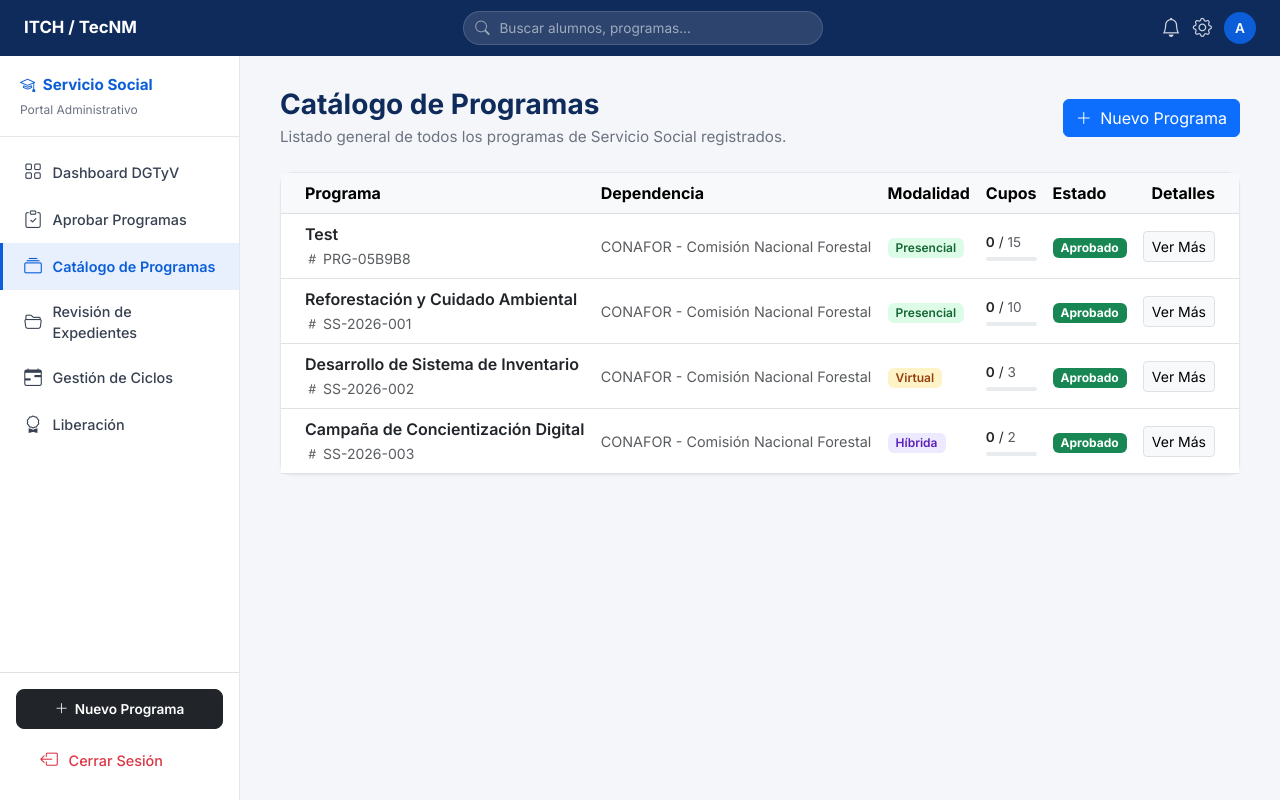
After one commit to Noe2118/Servicio-Social, a PHP site: page /dgtyv/catalogo_programas in a window 1280 px wide. The commit adds this page. Run offline with PHP 8.4, Linux system fonts and the light colour scheme; the visitor is signed in with stand-in values (Sample User, id 1); data comes from the database, SQL or seed files in the repository.

Commit message:
feat: se agrego la vista para ver el catalogo de programas de la interfaz del director

```diff
--- a/controllers/DgtyvController.php
+++ b/controllers/DgtyvController.php
@@ -309,6 +309,28 @@ class DgtyvController extends Controller {
         $this->redirect('dgtyv/liberacion');
     }
 
+    public function catalogo_programas(): void {
+        $programas = $this->programaModel->obtenerTodosLosProgramas();
+
+        foreach ($programas as &$prog) {
+            $horarios = $this->programaModel->obtenerHorariosPorPrograma($prog['id_programa']);
+            $strs = [];
+            foreach ($horarios as $h) {
+                $inicio = date('H:i', strtotime($h['hora_inicio']));
+                $fin = date('H:i', strtotime($h['hora_fin']));
+                $strs[] = $h['dia_semana'] . ' (' . $inicio . ' - ' . $fin . ')';
+            }
+            $prog['horarios_formateados'] = empty($strs) ? 'No definido' : implode(', ', $strs);
+        }
+        unset($prog);
+
+        $this->view('dgtyv/catalogo_programas', [
+            'titulo' => 'Catálogo de Programas',
+            'programas' => $programas,
+            'paginaActiva' => 'catalogo_programas'
+        ]);
+    }
+
     /**
      * Módulo para crear un programa nuevo (Admin DGTyV)
      */
@@ -338,13 +360,25 @@ class DgtyvController extends Controller {
             'descripcion' => $_POST['descripcion'] ?? '',
             'perfiles_requeridos' => $_POST['perfiles_requeridos'] ?? '',
             'cupos_totales' => $_POST['cupos_totales'] ?? '',
+            'dia_semana' => $_POST['dia_semana'] ?? '',
+            'hora_inicio' => $_POST['hora_inicio'] ?? '',
+            'hora_fin' => $_POST['hora_fin'] ?? '',
             'ubicacion' => $_POST['ubicacion'] ?? '',
             'responsable_nombre' => $_POST['responsable_nombre'] ?? '',
             'responsable_contacto' => $_POST['responsable_contacto'] ?? ''
         ];
 
+        $horarios = [];
+        if (!empty($_POST['dia_semana']) && !empty($_POST['hora_inicio']) && !empty($_POST['hora_fin'])) {
+            $horarios[] = [
+                'dia' => $_POST['dia_semana'],
+                'inicio' => $_POST['hora_inicio'],
+                'fin' => $_POST['hora_fin']
+            ];
+        }
+
         // Se usa la nueva firma (aunque sea DGTyV, por ahora pasamos vacíos o los horarios si se mandan)
-        if ($this->programaModel->crearPrograma($datos)) {
+        if ($this->programaModel->crearPrograma($datos, $horarios)) {
             $_SESSION['flash_success'] = 'Programa creado y aprobado exitosamente.';
             $this->redirect('dgtyv/programas');
         } else {
--- a/models/ProgramaModel.php
+++ b/models/ProgramaModel.php
@@ -203,6 +203,16 @@ class ProgramaModel {
         return $stmt->fetchAll();
     }
 
+    public function obtenerTodosLosProgramas(): array {
+        $stmt = $this->db->query(
+            "SELECT p.*, d.nombre_organizacion
+             FROM programas p
+             JOIN dependencias d ON p.id_dependencia = d.id_dependencia
+             ORDER BY p.estado_aprobacion ASC, p.fecha_envio DESC"
+        );
+        return $stmt->fetchAll();
+    }
+
     public function obtenerAlumnosPorPrograma(int $id_programa): array {
         $stmt = $this->db->prepare("SELECT id_alumno FROM asignaciones WHERE id_programa = ? AND estado_asignacion = 'Activo'");
         $stmt->execute([$id_programa]);
--- /dev/null
+++ b/views/dgtyv/catalogo_programas.php
@@ -0,0 +1,163 @@
+<?php require APP_PATH . '/views/layouts/header_admin.php'; ?>
+
+<!-- Page Title -->
+<div class="d-flex justify-content-between align-items-center mb-4">
+    <div>
+        <h1 class="page-title">Catálogo de Programas</h1>
+        <p class="page-subtitle mb-0">Listado general de todos los programas de Servicio Social registrados.</p>
+    </div>
+    <a href="<?= BASE_URL ?>/dgtyv/nuevo_programa" class="btn btn-primary">
+        <i class="bi bi-plus-lg me-1"></i> Nuevo Programa
+    </a>
+</div>
+
+<!-- Flash Messages -->
+<?php if (!empty($_SESSION['success'])): ?>
+    <div class="alert alert-success alert-dismissible fade show" role="alert">
+        <i class="bi bi-check-circle me-2"></i><?= htmlspecialchars($_SESSION['success']) ?>
+        <button type="button" class="btn-close" data-bs-dismiss="alert"></button>
+    </div>
+    <?php unset($_SESSION['success']); ?>
+<?php endif; ?>
+
+<div class="card-custom">
+    <div class="card-body p-0">
+        <div class="table-responsive">
+            <table class="table table-hover align-middle mb-0">
+                <thead class="table-light">
+                    <tr>
+                        <th class="ps-4">Programa</th>
+                        <th>Dependencia</th>
+                        <th>Modalidad</th>
+                        <th>Cupos</th>
+                        <th>Estado</th>
+                        <th class="pe-4 text-end">Detalles</th>
+                    </tr>
+                </thead>
+                <tbody>
+                    <?php if (empty($programas)): ?>
+                        <tr>
+                            <td colspan="6" class="text-center py-5 text-muted">No se encontraron programas registrados.</td>
+                        </tr>
+                    <?php else: ?>
+                        <?php foreach ($programas as $prog): ?>
+                            <tr>
+                                <td class="ps-4">
+                                    <div class="fw-semibold text-dark"><?= htmlspecialchars($prog['nombre_programa']) ?></div>
+                                    <small class="text-muted"><i class="bi bi-hash me-1"></i><?= htmlspecialchars($prog['folio_programa']) ?></small>
+                                </td>
+                                <td>
+                                    <span class="text-muted" style="font-size:0.9rem;">
+                                        <?= htmlspecialchars($prog['nombre_organizacion']) ?>
+                                    </span>
+                                </td>
+                                <td>
+                                    <?php
+                                        $modClass = 'badge-modalidad-presencial';
+                                        if ($prog['modalidad'] === 'Virtual') $modClass = 'badge-modalidad-virtual';
+                                        if ($prog['modalidad'] === 'Híbrida') $modClass = 'badge-modalidad-hibrida';
+                                    ?>
+                                    <span class="badge <?= $modClass ?> px-2 py-1">
+                                        <?= htmlspecialchars($prog['modalidad']) ?>
+                                    </span>
+                                </td>
+                                <td>
+                                    <div style="font-size: 0.85rem;">
+                                        <span class="fw-semibold"><?= (int)$prog['cupos_ocupados'] ?></span> / <span class="text-muted"><?= (int)$prog['cupos_totales'] ?></span>
+                                    </div>
+                                    <div class="progress mt-1" style="height: 4px;">
+                                        <?php
+                                            $porcentaje = ($prog['cupos_totales'] > 0) ? ($prog['cupos_ocupados'] / $prog['cupos_totales']) * 100 : 0;
+                                            $colorProg = $porcentaje >= 100 ? 'bg-danger' : 'bg-primary';
+                                        ?>
+                                        <div class="progress-bar <?= $colorProg ?>" style="width: <?= $porcentaje ?>%"></div>
+                                    </div>
+                                </td>
+                                <td>
+                                    <?php
+                                        $badgeEstado = 'bg-secondary';
+                                        if ($prog['estado_aprobacion'] === 'Aprobado') $badgeEstado = 'bg-success';
+                                        elseif ($prog['estado_aprobacion'] === 'En Revisión por DGTyV') $badgeEstado = 'bg-warning text-dark';
+                                        elseif ($prog['estado_aprobacion'] === 'Rechazado') $badgeEstado = 'bg-danger';
+                                    ?>
+                                    <span class="badge <?= $badgeEstado ?> px-2 py-1" style="font-size:0.75rem;">
+                                        <?= htmlspecialchars($prog['estado_aprobacion']) ?>
+                                    </span>
+                                </td>
+                                <td class="pe-4 text-end">
+                                    <button type="button" class="btn btn-sm btn-light border" data-bs-toggle="modal" data-bs-target="#modalPrograma<?= $prog['id_programa'] ?>">
+                                        Ver Más
+                                    </button>
+                                </td>
+                            </tr>
+
+                            <!-- Modal Detail -->
+                            <div class="modal fade" id="modalPrograma<?= $prog['id_programa'] ?>" tabindex="-1" aria-hidden="true">
+                              <div class="modal-dialog modal-lg modal-dialog-centered">
+                                <div class="modal-content border-0 shadow-lg">
+                                  <div class="modal-header bg-light border-0">
+                                    <h5 class="modal-title fw-bold" style="color: var(--itch-primary);">Detalles del Programa</h5>
+                                    <button type="button" class="btn-close" data-bs-dismiss="modal" aria-label="Close"></button>
+                                  </div>
+                                  <div class="modal-body p-4">
+                                      <h4 class="fw-bold mb-1"><?= htmlspecialchars($prog['nombre_programa']) ?></h4>
+                                      <p class="text-muted mb-4"><i class="bi bi-building me-2"></i><?= htmlspecialchars($prog['nombre_organizacion']) ?></p>
+
+                                      <div class="row g-4 mb-4">
+                                          <div class="col-md-4">
+                                              <div class="p-3 bg-light rounded">
+                                                  <small class="text-muted d-block fw-semibold mb-1">Folio</small>
+                                                  <span class="fw-bold"><?= htmlspecialchars($prog['folio_programa']) ?></span>
+                                              </div>
+                                          </div>
+                                          <div class="col-md-4">
+                                              <div class="p-3 bg-light rounded">
+                                                  <small class="text-muted d-block fw-semibold mb-1">Modalidad</small>
+                                                  <span class="fw-bold"><?= htmlspecialchars($prog['modalidad']) ?></span>
+                                              </div>
+                                          </div>
+                                          <div class="col-md-4">
+                                              <div class="p-3 bg-light rounded">
+                                                  <small class="text-muted d-block fw-semibold mb-1">Horario</small>
+                                                  <span class="fw-bold"><?= htmlspecialchars($prog['horarios_formateados'] ?? 'No definido') ?></span>
+                                              </div>
+                                          </div>
+                                      </div>
+
+                                      <h6 class="fw-bold mb-2">Descripción</h6>
+                                      <p class="text-muted text-justify" style="font-size:0.9rem; line-height: 1.6;">
+                                          <?= nl2br(htmlspecialchars($prog['descripcion'] ?? '')) ?>
+                                      </p>
+
+                                      <h6 class="fw-bold mb-2 mt-4">Perfiles Requeridos</h6>
+                                      <p class="text-muted" style="font-size:0.9rem; line-height: 1.6;">
+                                          <?= nl2br(htmlspecialchars($prog['perfiles_requeridos'] ?? '')) ?>
+                                      </p>
+
+                                      <div class="row mt-4 pt-4 border-top">
+                                          <div class="col-md-6">
+                                              <h6 class="fw-bold mb-2">Ubicación</h6>
+                                              <p class="text-muted" style="font-size:0.9rem;"><i class="bi bi-geo-alt me-1"></i><?= htmlspecialchars($prog['ubicacion'] ?? 'No especificada') ?></p>
+                                          </div>
+                                          <div class="col-md-6">
+                                              <h6 class="fw-bold mb-2">Responsable</h6>
+                                              <p class="text-muted mb-1" style="font-size:0.9rem;"><i class="bi bi-person me-1"></i><?= htmlspecialchars($prog['responsable_nombre'] ?? 'No asignado') ?></p>
+                                              <p class="text-muted" style="font-size:0.9rem;"><i class="bi bi-envelope me-1"></i><?= htmlspecialchars($prog['responsable_contacto'] ?? '') ?></p>
+                                          </div>
+                                      </div>
+                                  </div>
+                                  <div class="modal-footer border-0 bg-light">
+                                    <button type="button" class="btn btn-secondary" data-bs-dismiss="modal">Cerrar</button>
+                                  </div>
+                                </div>
+                              </div>
+                            </div>
+                        <?php endforeach; ?>
+                    <?php endif; ?>
+                </tbody>
+            </table>
+        </div>
+    </div>
+</div>
+
+<?php require APP_PATH . '/views/layouts/footer_admin.php'; ?>
--- a/views/layouts/header_admin.php
+++ b/views/layouts/header_admin.php
@@ -424,6 +424,9 @@
         <a href="<?= BASE_URL ?>/dgtyv/programas" class="nav-link <?= ($paginaActiva ?? '') === 'programas' ? 'active' : '' ?>">
             <i class="bi bi-clipboard-check"></i> Aprobar Programas
         </a>
+        <a href="<?= BASE_URL ?>/dgtyv/catalogo_programas" class="nav-link <?= ($paginaActiva ?? '') === 'catalogo_programas' ? 'active' : '' ?>">
+            <i class="bi bi-collection"></i> Catálogo de Programas
+        </a>
         <a href="<?= BASE_URL ?>/dgtyv/expedientes" class="nav-link <?= ($paginaActiva ?? '') === 'expedientes' ? 'active' : '' ?>">
             <i class="bi bi-folder2-open"></i> Revisión de Expedientes
         </a>
```
Also changed, not shown: views/dgtyv/dashboard.php (+9 -2 lines), views/dgtyv/nuevo_programa.php (+21 -2 lines), SEEDERS.md (line endings or trailing spaces).
